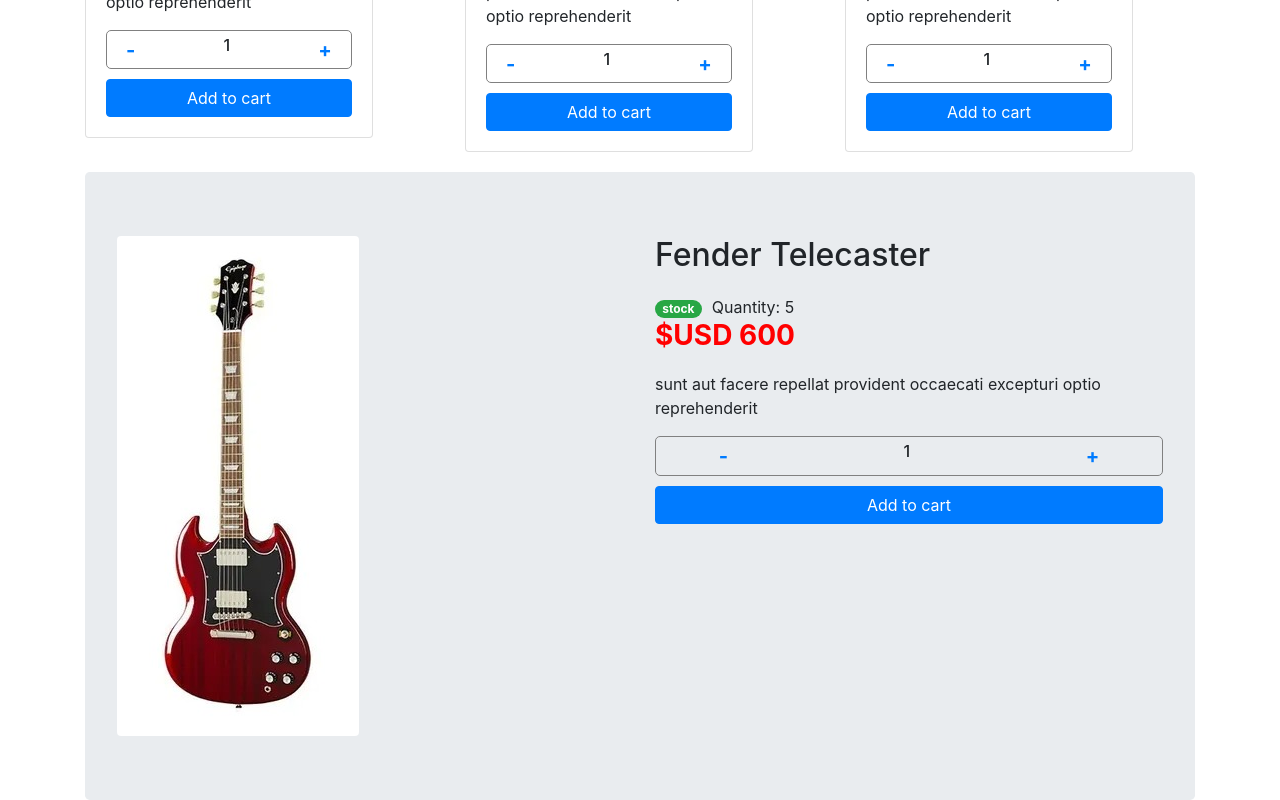
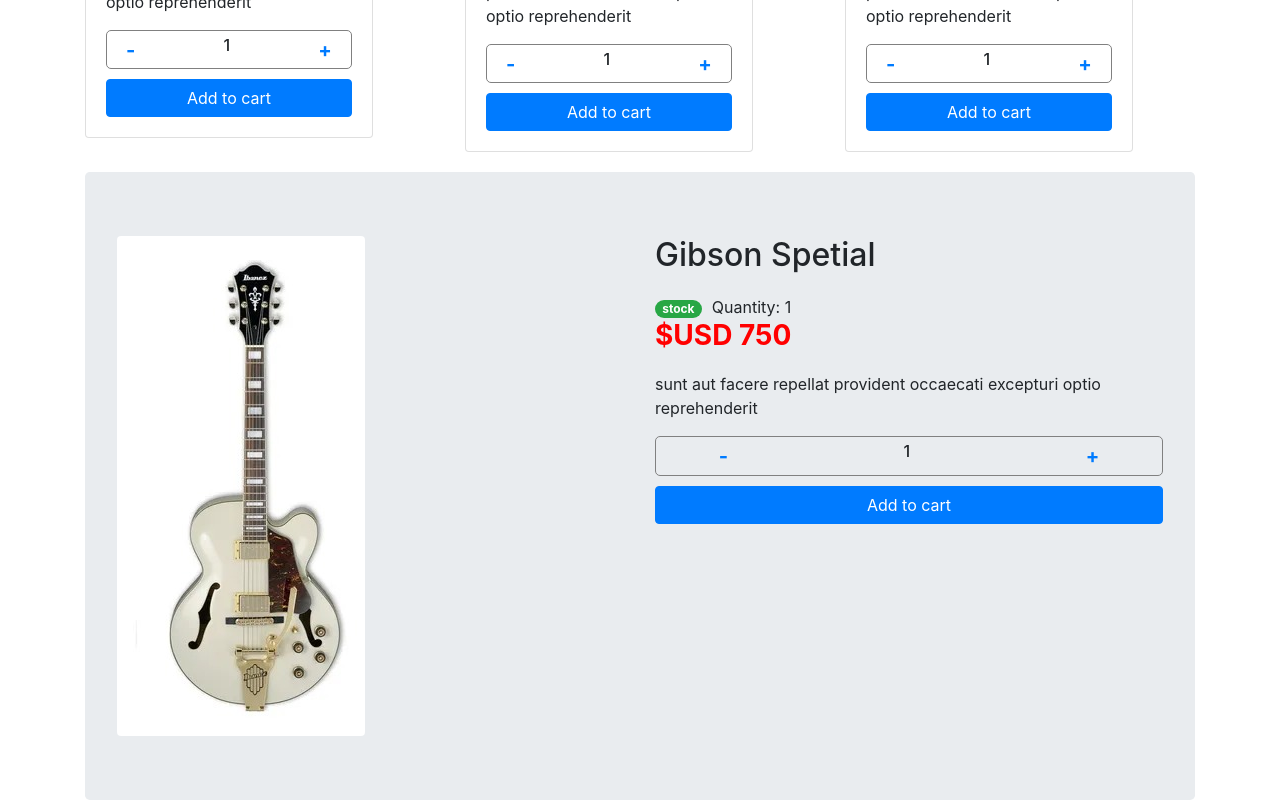
Before and after one commit to Akirajit/GuitarNation-Tsuchida, a React (Create React App) app: page / in a window 1280 px wide. Shown: the part 1640-2440 px from the top of the page. Built offline with nearby package versions, Linux system fonts and the light colour scheme.

Commit message:
array.find has been added on ItemDetailContainer. ItemDetail componed has been modified to receive only the corresponding item, not the entire array.

```diff
--- a/src/App.js
+++ b/src/App.js
@@ -13,7 +13,7 @@
         greeting="Welcome! This
           site is still under contruction. 🚧"
       />
-      <ItemDetailContainer itemId={5} />
+      <ItemDetailContainer itemId={4} />
     </div>
   );
 }
--- a/src/Containers/ItemDetailContainer.js
+++ b/src/Containers/ItemDetailContainer.js
@@ -3,8 +3,11 @@
 import ItemDetail from "../components/ItemDetail/ItemDetail";
 
 function ItemDetailContainer({ itemId }) {
-  const [itemsList, setItemsList] = useState([]);
+  const [item, setItem] = useState([]);
 
+  const isItemId = (item) => {
+    return item.id == itemId;
+  };
   useEffect(() => {
     setTimeout(() => {
       fetch("data.json", {
@@ -14,11 +17,11 @@
         },
       })
         .then((response) => response.json())
-        .then((data) => setItemsList(data));
+        .then((data) => setItem(data.find(isItemId)));
     }, 2000);
   }, []);
 
-  return <div>{<ItemDetail itemsList={itemsList} itemId={itemId} />}</div>;
+  return <div>{<ItemDetail item={item} />}</div>;
 }
 
 export default ItemDetailContainer;
--- a/src/components/ItemDetail/ItemDetail.js
+++ b/src/components/ItemDetail/ItemDetail.js
@@ -3,16 +3,13 @@
 import "./ItemDetail.css";
 import ItemCount from "../ItemCount/ItemCount";
 
-export default function ItemDetail({ itemsList, itemId }) {
+export default function ItemDetail({ item }) {
   const onAdd = (counter) => {
     alert(`${counter} items have been added to the cart.`);
   };
 
   return (
     <div>
-      {itemsList
-        .filter((item) => item.id == itemId)
-        .map((filteredItem) => (
       <div>
         <Container className="item-detail">
           <Jumbotron>
@@ -20,37 +17,24 @@
               <Col className="item-detail-left">
                 <Image
                   className="item-detail--image"
-                      src={filteredItem.pictureUrl}
+                  src={item.pictureUrl}
                   rounded
                 />
               </Col>
               <Col className="item-detail-right">
-                    <h2 className="item-detail--title">{filteredItem.title}</h2>
-                    <Badge
-                      className="item-detail--badge"
-                      pill
-                      variant="success"
-                    >
+                <h2 className="item-detail--title">{item.title}</h2>
+                <Badge className="item-detail--badge" pill variant="success">
                   stock
                 </Badge>
-                    Quantity: {filteredItem.stock}
-                    <h3 className="item-detail--price">
-                      $USD {filteredItem.price}
-                    </h3>
-                    <p className="item-detail--description">
-                      {filteredItem.description}
-                    </p>
-                    <ItemCount
-                      initial={1}
-                      stock={filteredItem.stock}
-                      onAdd={onAdd}
-                    />
+                Quantity: {item.stock}
+                <h3 className="item-detail--price">$USD {item.price}</h3>
+                <p className="item-detail--description">{item.description}</p>
+                <ItemCount initial={1} stock={item.stock} onAdd={onAdd} />
               </Col>
             </Row>
           </Jumbotron>
         </Container>
       </div>
-        ))}
     </div>
   );
 }
```
Lines whose indentation alone changed are shown as unchanged.
